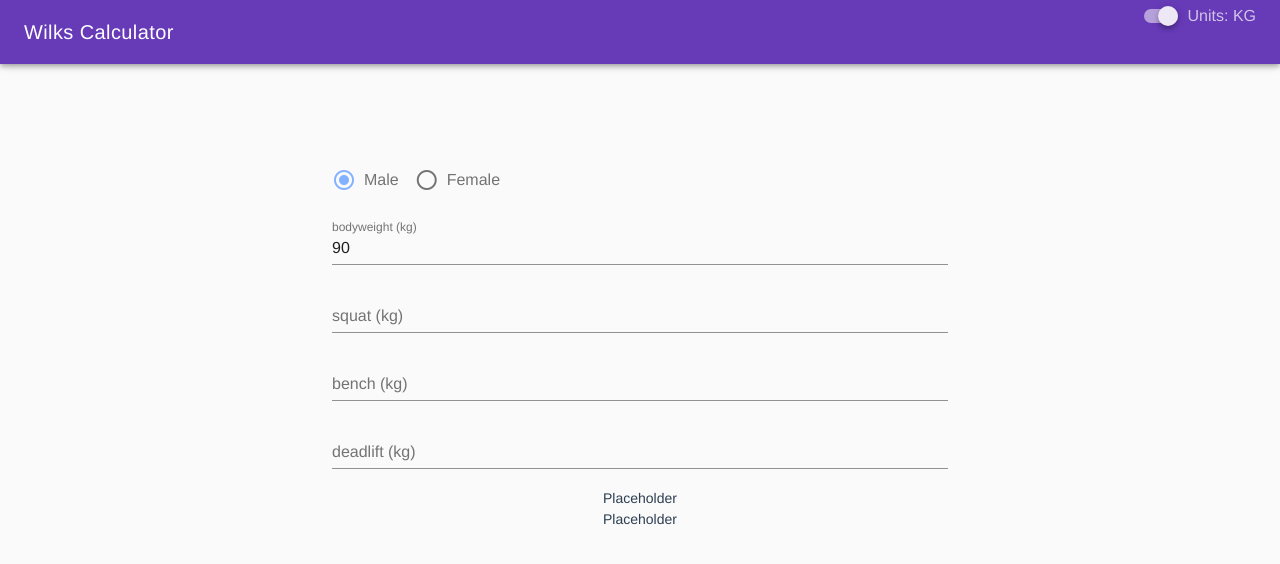
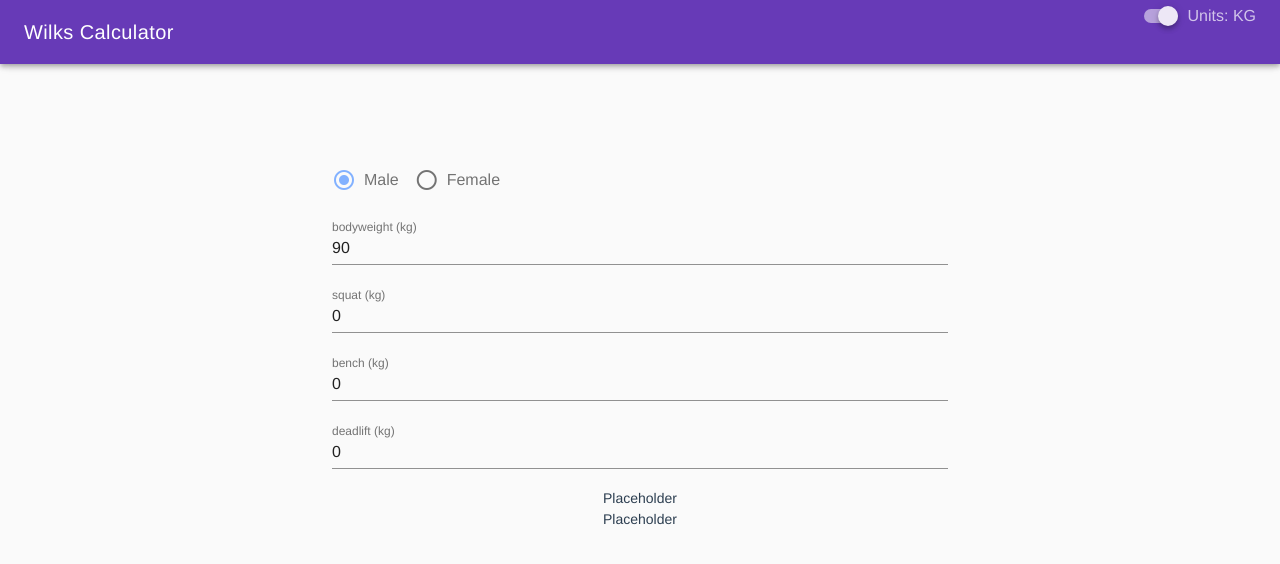
Before and after one commit to trepz/wilks-calculator, a Vue app: page / in a window 1280 px wide. Shown: the top 564 px of the page. Built offline with nearby package versions, Linux system fonts and the light colour scheme.

Commit message:
Convert stats to array structure

```diff
--- a/src/App.vue
+++ b/src/App.vue
@@ -17,12 +17,14 @@
 </template>
 
 <script lang="ts">
-import { Component, Vue } from 'vue-property-decorator'
+import { Component, Vue, Watch } from 'vue-property-decorator'
+import * as convert from '@/lib/convert'
+
 import TopBar from '@/components/TopBar.vue'
 import UserInputs from '@/components/UserInputs.vue'
 import LiftProportions from '@/components/LiftProportions.vue'
 import LiftRank from '@/components/LiftRank.vue'
-import Stats from '@/models/Stats'
+import Stat from '@/models/Stat'
 
 @Component({
   components: {
@@ -33,12 +35,12 @@ export default class App extends Vue {
   useKilos: boolean = true
   gender: string = 'male'
 
-  stats: Stats = {
-    bodyweight: 90,
-    squat: 0,
-    bench: 0,
-    deadlift: 0,
-  }
+  stats: Stat[] = [
+    { name: 'bodyweight', value: 90 },
+    { name: 'squat', value: 0 },
+    { name: 'bench', value: 0 },
+    { name: 'deadlift', value: 0 },
+  ]
 }
 
 const equationValues = {
--- a/src/components/UserInputs.vue
+++ b/src/components/UserInputs.vue
@@ -10,12 +10,12 @@
         </v-radio-group>
         <!-- Stats number inputs -->
         <v-text-field
-          v-for="stat in Object.keys(stats)"
-          :key="stat"
+          v-for="(stat, index) in stats"
+          :key="index"
           type="number"
-          :value="stats[stat] || ''"
-          @input="updateStats(stat, $event)"
-          :label="label(stat)"
+          :value="stat.value"
+          @input="updateStats(index, $event)"
+          :label="label(stat.name)"
         ></v-text-field>
       </v-form>
     </v-flex>
@@ -24,15 +24,15 @@
 
 <script lang="ts">
 import { Component, Vue, Prop, Emit } from 'vue-property-decorator'
-import Stats from '@/models/Stats'
+import Stat from '@/models/Stat'
 
 @Component
 export default class UserInputs extends Vue {
   @Prop(Boolean)
   useKilos!: boolean
 
-  @Prop({ type: Object as () => Stats })
-  stats!: Stats
+  @Prop(Array)
+  stats!: Stat[]
 
   @Prop(String)
   gender!: string
@@ -43,8 +43,8 @@ export default class UserInputs extends Vue {
   }
 
   @Emit('update:stats')
-  updateStats(stat: string, payload: string): Stats {
-    return { ...this.stats, [stat]: +payload }
+  updateStats(index: number, payload: string): Stat[] {
+    return this.stats.map((stat: Stat, i: number) => i === index ? { ...stat, value: +payload } : stat)
   }
 
   @Emit('update:gender')
--- /dev/null
+++ b/src/models/Stat.ts
@@ -0,0 +1,4 @@
+export default interface Stat {
+    name: string
+    value: number
+}
--- a/src/models/Stats.ts
+++ /dev/null
@@ -1,6 +0,0 @@
-export default interface Stats {
-    bodyweight: number
-    squat: number
-    bench: number
-    deadlift: number
-}
```
